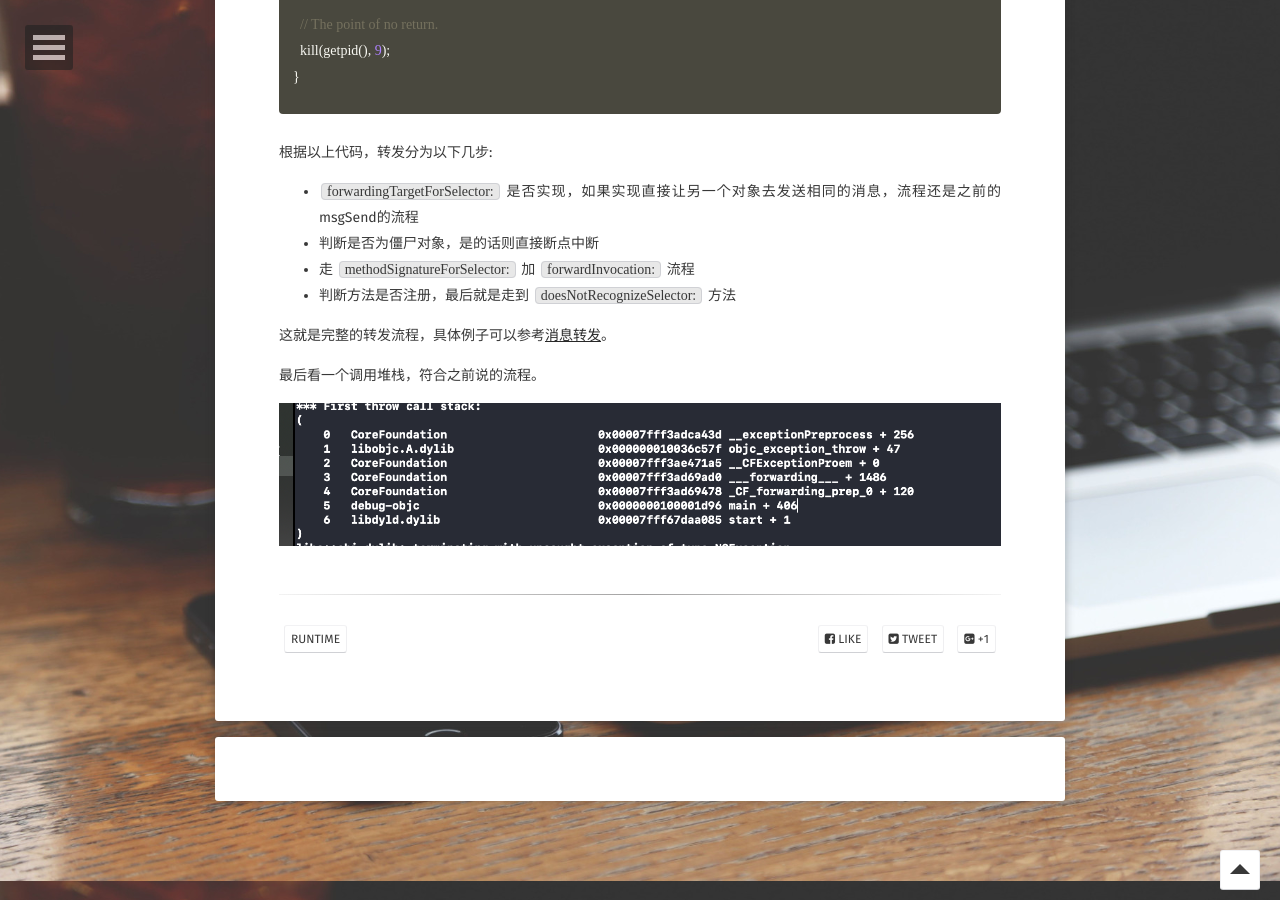
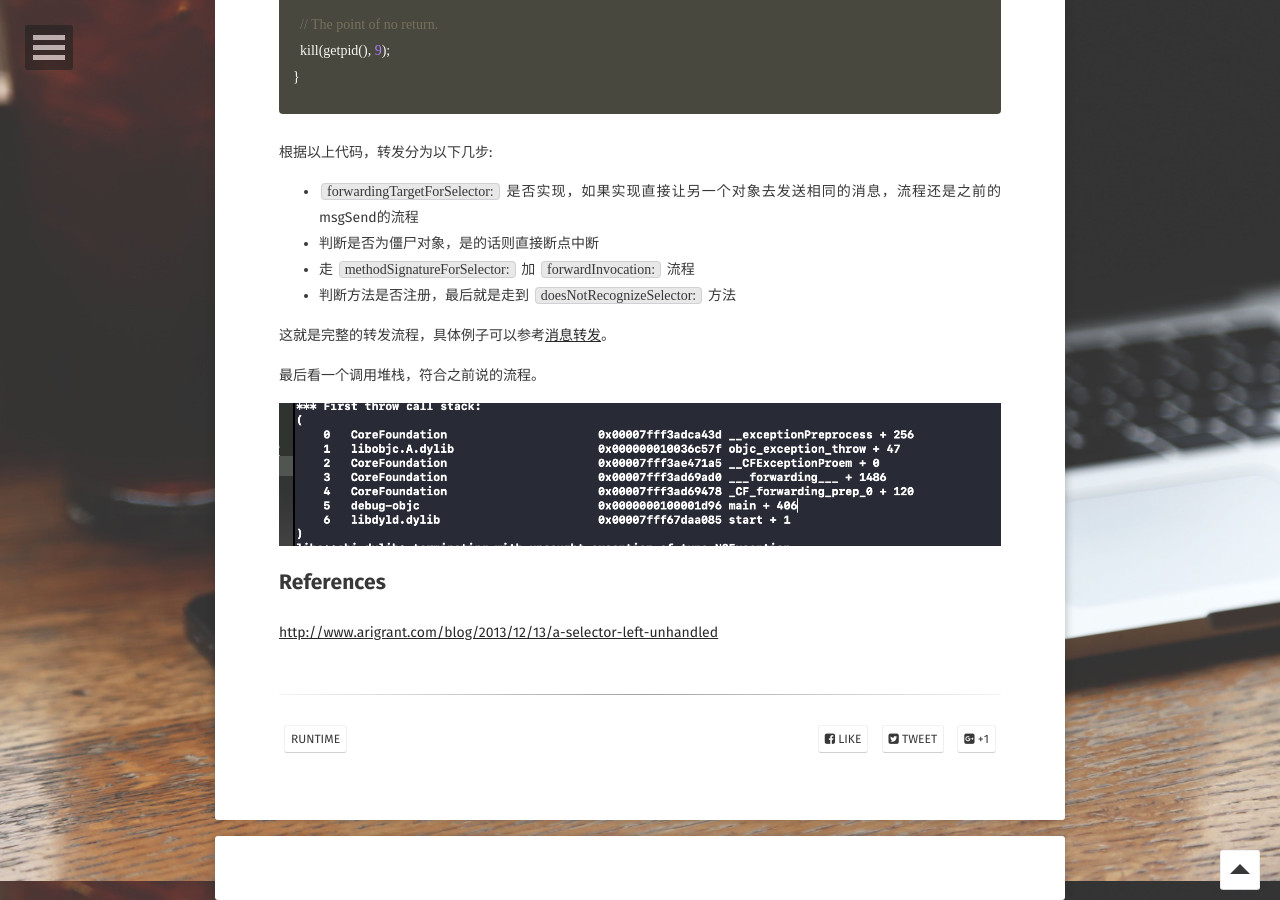
Before and after one commit to longjianjiang/longjianjiang.github.io, a Jekyll site: the page built from _posts/2019-01-08-runtime-soruce-code-method.md, in a window 1280 px wide and 900 px high, scrolled down 22519 px. Built offline with Jekyll 4.4.1, drawn with Linux system fonts in a browser that asks for light colours; some web fonts are replaced; comment, search, counter and statistics services are not loaded.

Commit message:
Update(auto commit)

```diff
--- a/_posts/2019-01-08-runtime-soruce-code-method.md
+++ b/_posts/2019-01-08-runtime-soruce-code-method.md
@@ -821,3 +821,7 @@ void __forwarding__(BOOL isStret, void *frameStackPointer, ...) {
 最后看一个调用堆栈，符合之前说的流程。
 
 ![runtime_source_code_method_3]({{site.url}}/assets/images/blog/runtime_source_code_method_3.png)
+
+## References
+
+[http://www.arigrant.com/blog/2013/12/13/a-selector-left-unhandled](http://www.arigrant.com/blog/2013/12/13/a-selector-left-unhandled)
```
